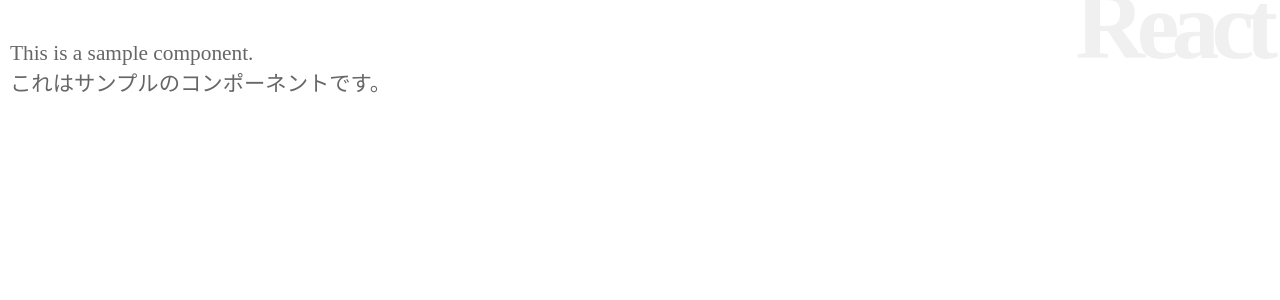
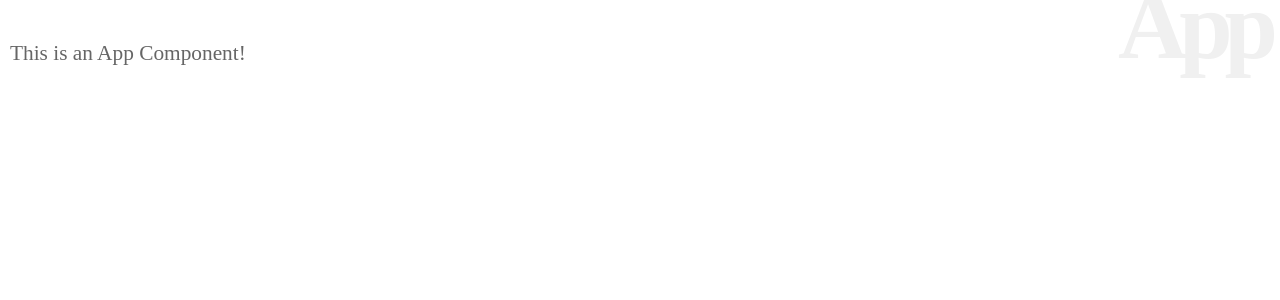
Before and after one commit to shingyoza/react-chonyumon, a React (Create React App) app in the folder react_app/: page / in a window 1280 px wide. Shown: the top 300 px of the page. Built offline with nearby package versions, Linux system fonts and the light colour scheme.

Commit message:
136
Use properties

```diff
--- a/react_app/src/App.js
+++ b/react_app/src/App.js
@@ -3,11 +3,15 @@ import logo from './logo.svg';
 import './App.css';
 
 class App extends Component {
+  constructor(props) {
+    super();
+    this.title = props.title;
+    this.message = props.message;
+  }
   render() {
     return <div>
-      <h1>React</h1>
-      <p>This is a sample component.</p>
-      <p>これはサンプルのコンポーネントです。</p>
+      <h1>{this.title}</h1>
+      <p>{this.message}</p>
     </div>
   };
 }
--- a/react_app/src/index.js
+++ b/react_app/src/index.js
@@ -4,7 +4,10 @@ import './index.css';
 import App from './App';
 import * as serviceWorker from './serviceWorker';
 
-ReactDOM.render(<App />, document.getElementById('root'));
+ReactDOM.render(
+  <App title="App" message="This is an App Component!" />,
+  document.getElementById('root')
+);
 
 // If you want your app to work offline and load faster, you can change
 // unregister() to register() below. Note this comes with some pitfalls.
```
